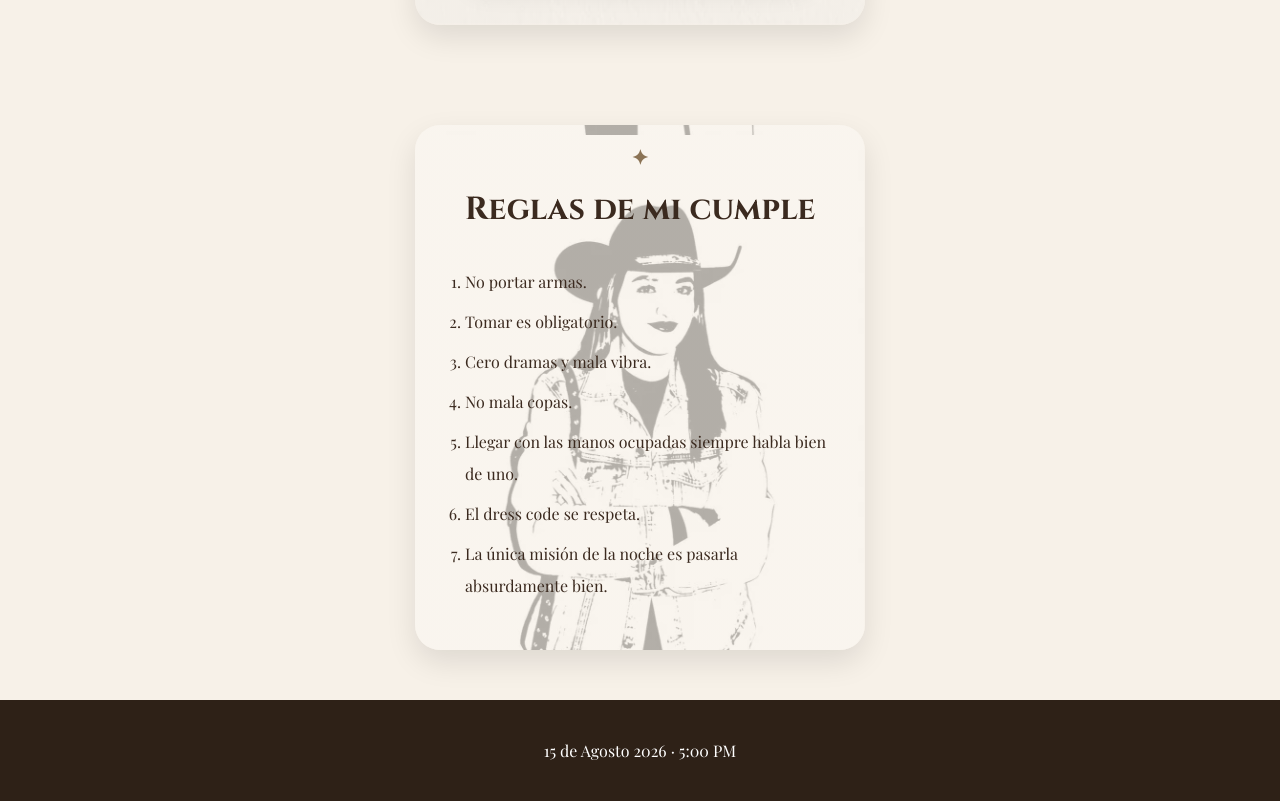
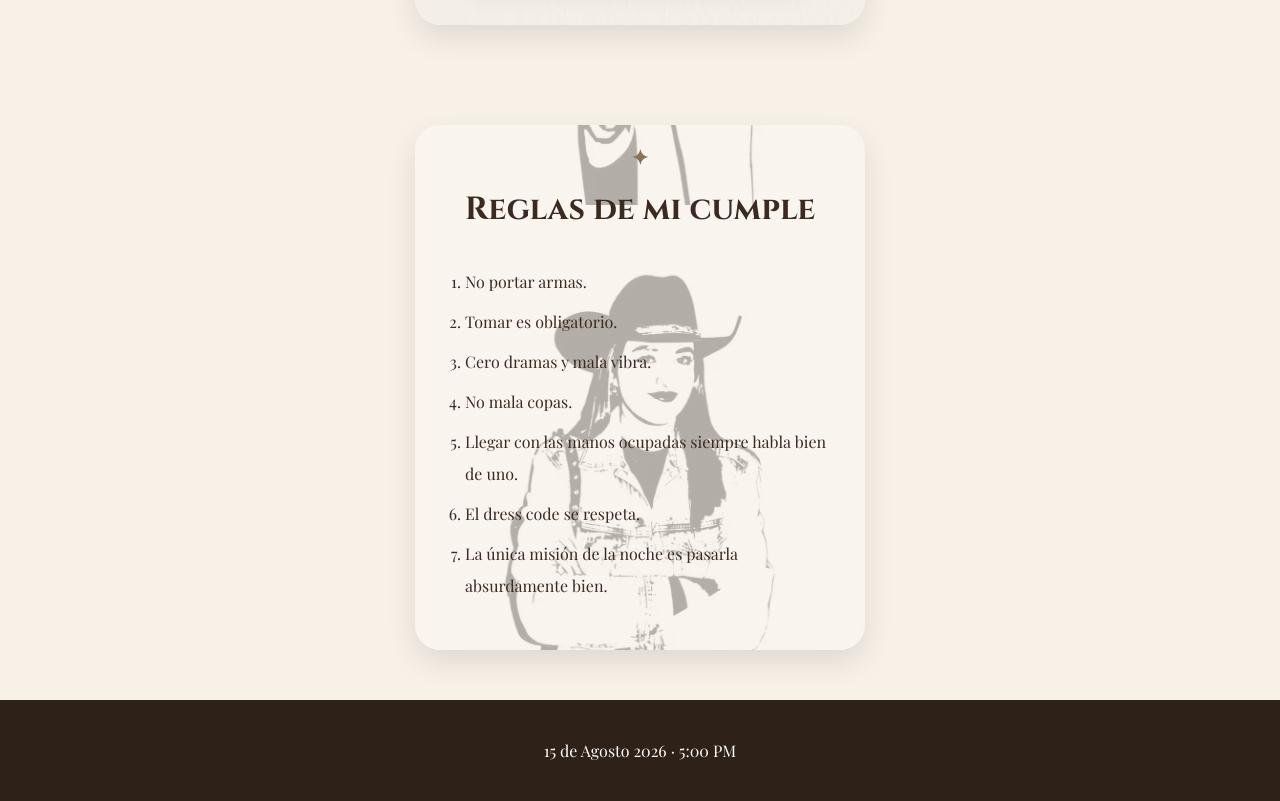
Before and after one commit to cumpleoldwest-cell/Old-West, a plain HTML site: page index.html in a window 1280 px wide. Shown: the part 3391-4192 px from the top of the page. Drawn offline with nearby package versions, Linux system fonts and the light colour scheme.

Commit message:
Update style.css

```diff
--- a/style.css
+++ b/style.css
@@ -555,7 +555,7 @@ footer{
     background-size:cover;
 
     /* mueve la imagen hacia abajo */
-    background-position:center 10px;
+    background-position:center 80px;
 
     max-width:450px;
 
```
